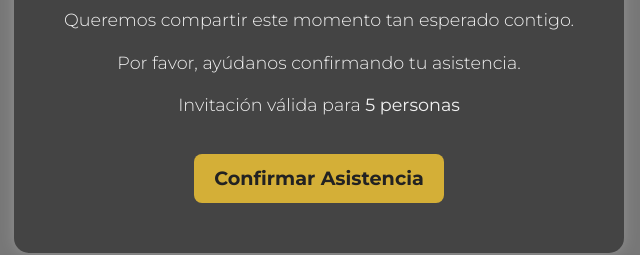
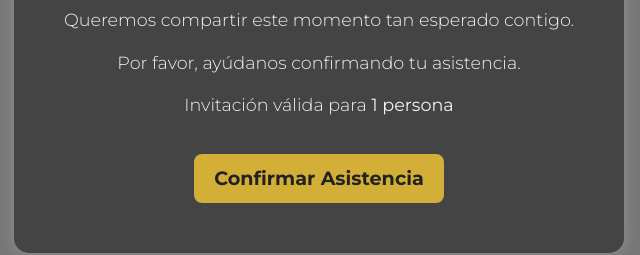
Before and after one commit to GraduacionDulce/Invitacion1, a plain HTML site: page index.html in a window 1280 px wide. Shown: the part 2227-2482 px from the top of the page, 481-1121 px from the left. Drawn offline with nearby package versions, Linux system fonts and the light colour scheme.

Commit message:
correcion de error

```diff
--- a/index.html
+++ b/index.html
@@ -384,7 +384,7 @@
         <h2>Confirmación de Asistencia</h2>
         <p>Queremos compartir este momento tan esperado contigo.</p>
         <p>Por favor, ayúdanos confirmando tu asistencia.</p>
-        <p>Invitación válida para <strong>5 personas</strong></p>
+        <p>Invitación válida para <strong>1 persona</strong></p>
         <a href="https://forms.gle/LZmJxnCQrkAKewLS8" class="btn-confirm" target="_blank">
           Confirmar Asistencia
         </a>
```
